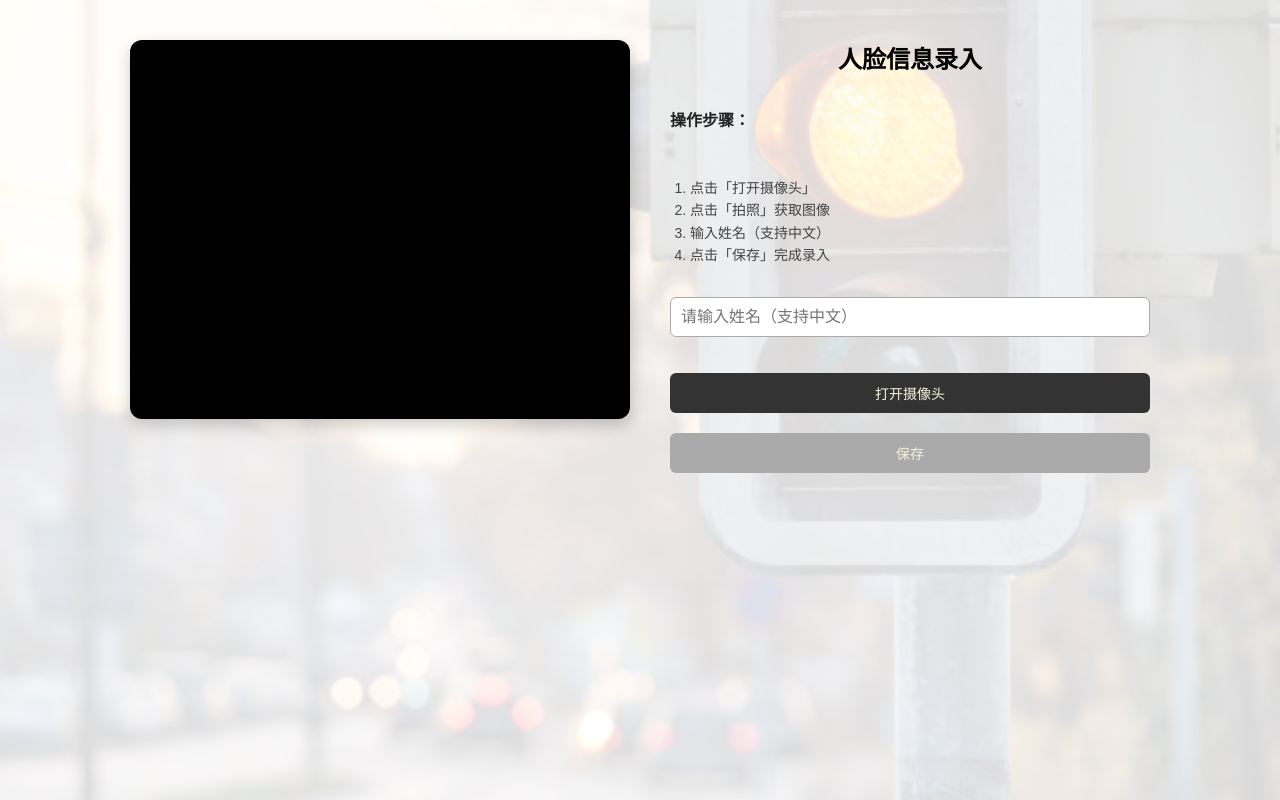
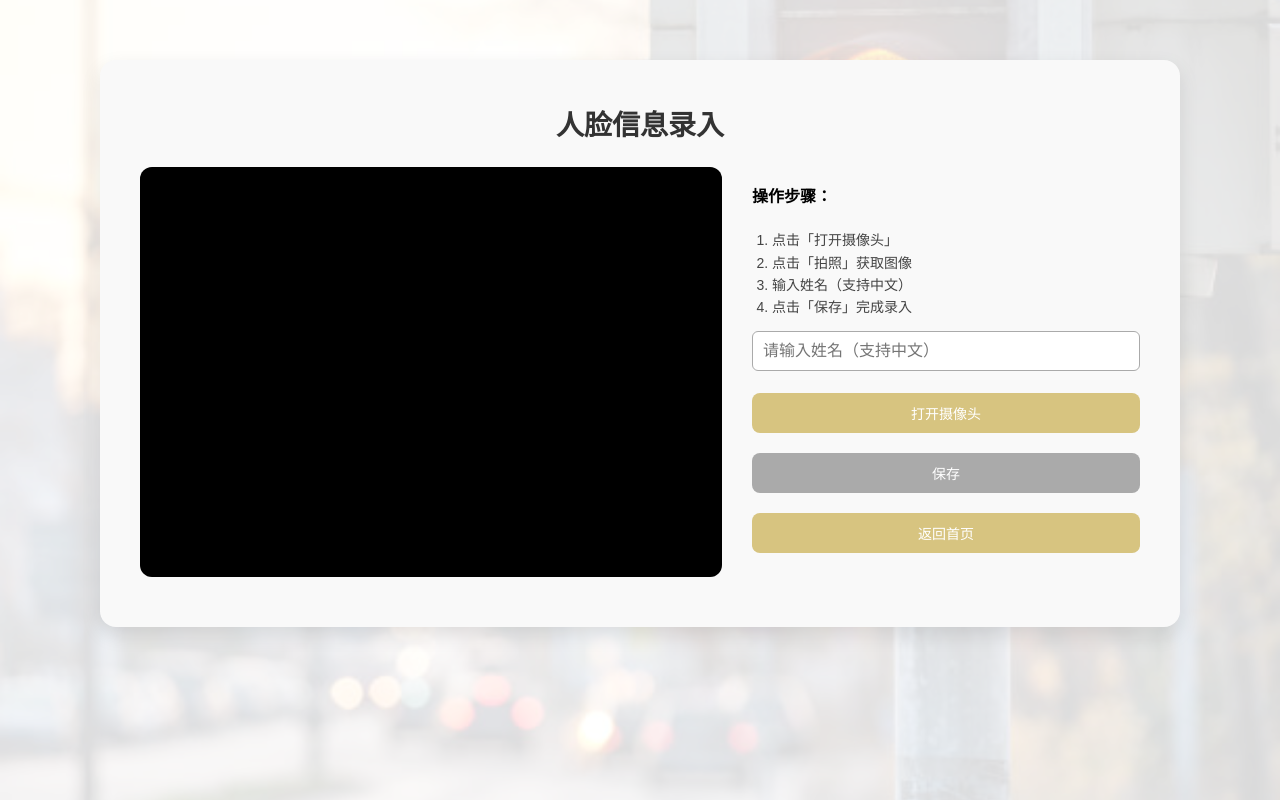
Before and after one commit to AXIhello/pavement_distraction_detection, a Vue app in the folder frontend/: page /face_register in a window 1280 px wide. Built offline with nearby package versions, Linux system fonts and the light colour scheme; sample sign-in values are in the browser's storage.

Commit message:
修改了人脸信息录入界面以及admin的导航栏

```diff
--- a/frontend/src/components/Navigation.vue
+++ b/frontend/src/components/Navigation.vue
@@ -38,14 +38,19 @@
         :class="{ active: isActive('/warning') }"
       >告警</router-link>
 
-<router-link
-  v-if="isAdmin"
-  to="/log"
-  class="nav-item"
-  :class="{ active: isActive('/log') }"
->
-  日志
-</router-link>
+      <router-link
+      v-if="isAdmin"
+      to="/log"
+      class="nav-item"
+      :class="{ active: isActive('/log') }"
+      >日志</router-link>
+
+      <router-link
+      v-if="isAdmin"
+      to="/admin"
+      class="nav-item"
+      :class="{ active: isActive('/admin') }"
+      >用户管理</router-link>
 
       <button class="button" @click="goToHome">
         <div class="text-wrapper-3">用户中心</div>
--- a/frontend/src/views/FaceRegister.vue
+++ b/frontend/src/views/FaceRegister.vue
@@ -1,18 +1,20 @@
 <template>
-  <div class="face-register">
-    <!-- 左侧：摄像头或图片预览 -->
-    <div class="left-panel">
-      <div class="video-container" v-if="!photoCaptured">
+  <div class="face-register-container">
+    <h2>人脸信息录入</h2>
+
+    <div class="content">
+      <!-- 左边摄像头/图片 -->
+      <div class="video-section">
+        <div v-if="!photoCaptured">
           <video ref="video" autoplay playsinline></video>
         </div>
-      <div class="photo-preview" v-else>
+        <div v-else>
           <img :src="capturedPhoto" alt="拍摄照片预览" />
         </div>
       </div>
 
-    <!-- 右侧：提示与操作 -->
-    <div class="right-panel">
-      <h2>人脸信息录入</h2>
+      <!-- 右边操作区 -->
+      <div class="control-section">
         <p class="tip">操作步骤：</p>
         <ol class="steps">
           <li>点击「打开摄像头」</li>
@@ -23,32 +25,37 @@
 
         <input v-model="name" placeholder="请输入姓名（支持中文）" />
 
-      <div class="buttons">
+        <div class="button-group">
           <button @click="startCamera" v-if="!streaming && !photoCaptured">打开摄像头</button>
           <button @click="capturePhoto" v-if="streaming && !photoCaptured">拍照</button>
           <button @click="clearPhoto" v-if="photoCaptured">重拍</button>
-        <button @click="savePhoto" :disabled="!capturedPhoto || !name || loading">{{ loading ? '处理中...' : '保存' }}</button>
+          <button @click="savePhoto" :disabled="!capturedPhoto || !name || loading">
+            {{ loading ? '处理中...' : '保存' }}
+          </button>
+          <button @click="() => router.push('/first_page')">返回首页</button>
         </div>
 
         <p class="message">{{ message }}</p>
+      </div>
     </div>
   </div>
 </template>
 
 <script setup>
 import { ref } from 'vue'
+import { useRouter } from 'vue-router'
 
+const router = useRouter()
 const video = ref(null)
 const name = ref('')
 const capturedPhoto = ref('')
 const message = ref('')
 const streaming = ref(false)
 const photoCaptured = ref(false)
+const loading = ref(false)
 let stream = null
 
-// 打开摄像头
 async function startCamera() {
-
   try {
     stream = await navigator.mediaDevices.getUserMedia({ video: true })
     video.value.srcObject = stream
@@ -59,7 +66,6 @@ async function startCamera() {
   }
 }
 
-// 关闭摄像头
 function stopCamera() {
   if (stream) {
     stream.getTracks().forEach(track => track.stop())
@@ -68,7 +74,6 @@ function stopCamera() {
   }
 }
 
-// 拍照
 function capturePhoto() {
   const canvas = document.createElement('canvas')
   canvas.width = video.value.videoWidth
@@ -82,20 +87,13 @@ function capturePhoto() {
   stopCamera()
 }
 
-
-
-// 重拍
 function clearPhoto() {
   capturedPhoto.value = ''
   photoCaptured.value = false
   message.value = '照片已清除，请重新拍摄'
-
-  // 重新开启摄像头
   startCamera()
 }
 
-const loading = ref(false)
-// 保存人脸数据
 async function savePhoto() {
   if (!capturedPhoto.value || !name.value) {
     message.value = '请先拍照并输入姓名'
@@ -106,7 +104,6 @@ async function savePhoto() {
 
   try {
     const token = localStorage.getItem('token')
-    console.log('savePhoto: token =', token)
     if (!token) {
       message.value = '缺少token，请先登录'
       loading.value = false
@@ -124,9 +121,8 @@ async function savePhoto() {
         image: capturedPhoto.value
       })
     })
-    console.log('savePhoto: fetch 响应状态', res.status)
+
     const data = await res.json()
-    console.log('savePhoto: 返回数据', data)
 
     if (data.success) {
       message.value = '录入成功！'
@@ -134,63 +130,65 @@ async function savePhoto() {
       message.value = '录入失败！' + (data.message || '')
     }
   } catch (err) {
-    console.error('savePhoto 请求异常:', err)
     message.value = '请求失败，请检查后端服务'
   } finally {
     loading.value = false
   }
 }
-
 </script>
 
 <style scoped>
-.face-register {
+.face-register-container {
   display: flex;
-  justify-content: center;
-  align-items: flex-start;
-  gap: 40px;
-  padding: 40px;
+  flex-direction: column;
+  align-items: center;
+  padding: 20px 40px;
+  background-color: #f9f9f9;
+  border-radius: 16px;
+  max-width: 1000px;
+  margin: 60px auto;
+  box-shadow: 0 8px 20px rgba(0, 0, 0, 0.1);
   font-family: "Arial", sans-serif;
-  color: #222;
 }
 
-.left-panel {
-  width: 50%;
-  max-width: 500px;
-  background-color: #000;
+.face-register-container h2 {
+  font-size: 28px;
+  margin-bottom: 24px;
+  color: #333;
+}
+
+.content {
+  display: flex;
+  gap: 30px;
+  width: 100%;
+  margin-bottom: 30px;
+}
+
+.video-section {
+  flex: 6;
+  background: #000;
   border-radius: 12px;
   overflow: hidden;
-  box-shadow: 0 6px 16px rgba(0, 0, 0, 0.2);
+  box-shadow: inset 0 0 10px rgba(0, 0, 0, 0.3);
 }
 
-.video-container,
-.photo-preview {
-  width: 100%;
-  aspect-ratio: 4/3;
-}
-
-video,
-img {
+.video-section video,
+.video-section img {
   width: 100%;
   height: 100%;
   object-fit: cover;
 }
 
-.right-panel {
-  width: 40%;
+.control-section {
+  flex: 4;
   display: flex;
   flex-direction: column;
-  gap: 16px;
-}
-
-h2 {
-  margin: 0;
-  font-size: 24px;
-  color: #000;
+  justify-content: center;
 }
 
 .tip {
   font-weight: bold;
+  margin-bottom: 8px;
 }
 
 .steps {
@@ -198,6 +196,7 @@ h2 {
   font-size: 14px;
   line-height: 1.6;
   color: #444;
+  margin-bottom: 12px;
 }
 
 input {
@@ -206,28 +205,28 @@ input {
   border: 1px solid #aaa;
   border-radius: 6px;
   background-color: #fff;
+  margin-bottom: 12px;
 }
 
-.buttons {
+.button-group {
   display: flex;
   flex-wrap: wrap;
   gap: 10px;
-  margin-top: 10px;
 }
 
 button {
-  padding: 10px 16px;
+  padding: 10px 20px;
   font-size: 14px;
-  background-color: #333;
+  background-color: #d7c480;
   border: none;
-  color: #f5f5dc;
-  border-radius: 6px;
+  color: #fff;
+  border-radius: 8px;
   cursor: pointer;
   transition: background-color 0.2s;
 }
 
 button:hover {
-  background-color: #000;
+  background-color: #b5a25a;
 }
 
 button:disabled {
@@ -240,5 +239,4 @@ button:disabled {
   color: #800000;
   margin-top: 10px;
 }
-
 </style>
```
Lines whose indentation alone changed are shown as unchanged.
